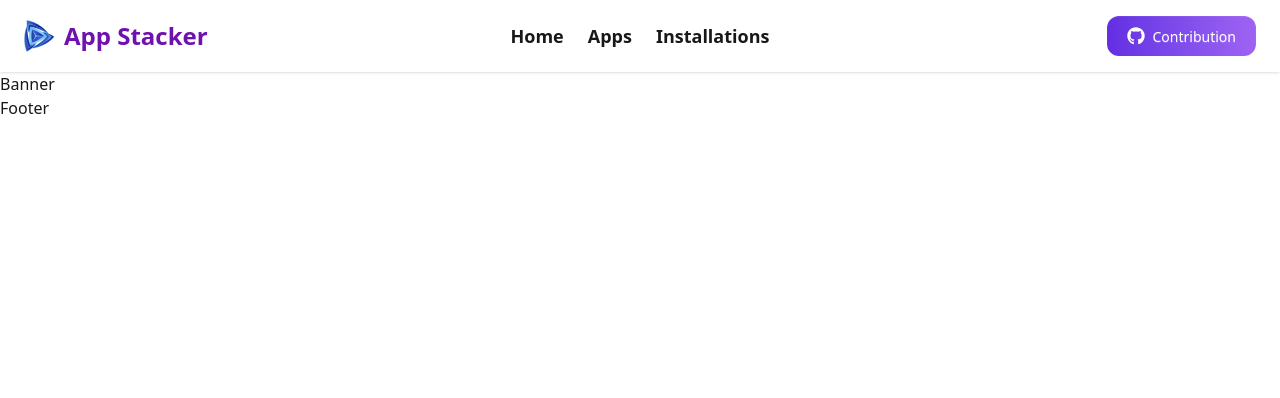
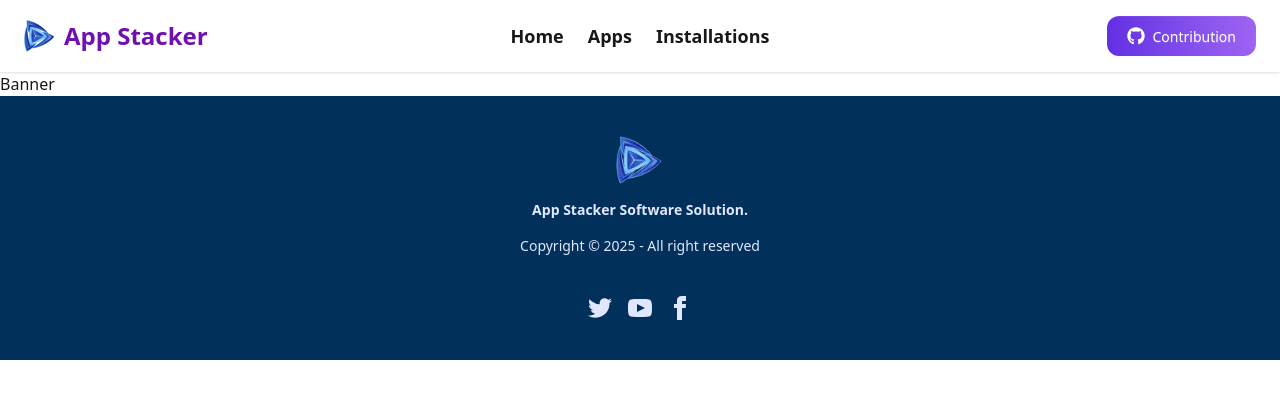
Before and after one commit to mehedihasanshohan/app-stacker-react, a React (Vite) app: page / in a window 1280 px wide. Shown: the top 398 px of the page. Built offline with nearby package versions, Linux system fonts and the light colour scheme.

Commit message:
added footer

```diff
--- a/src/components/Footer/Footer.jsx
+++ b/src/components/Footer/Footer.jsx
@@ -1,9 +1,54 @@
-import React from 'react'
+import icon from '/assets/logo.png'
 
 const Footer = () => {
   return (
-    <div>Footer</div>
-  )
-}
+   <footer className="footer footer-horizontal footer-center bg-[#01305A] text-primary-content p-10">
+  <aside>
+    <img src={icon} className='w-12 h-12' alt="" />
+    <p className="font-bold mt-2 mb-2">
+      App Stacker Software Solution.
+    </p>
+    <p>Copyright © {new Date().getFullYear()} - All right reserved</p>
+  </aside>
+  <nav>
+    <div className="grid grid-flow-col gap-4">
+      <a>
+        <svg
+          xmlns="http://www.w3.org/2000/svg"
+          width="24"
+          height="24"
+          viewBox="0 0 24 24"
+          className="fill-current">
+          <path
+            d="M24 4.557c-.883.392-1.832.656-2.828.775 1.017-.609 1.798-1.574 2.165-2.724-.951.564-2.005.974-3.127 1.195-.897-.957-2.178-1.555-3.594-1.555-3.179 0-5.515 2.966-4.797 6.045-4.091-.205-7.719-2.165-10.148-5.144-1.29 2.213-.669 5.108 1.523 6.574-.806-.026-1.566-.247-2.229-.616-.054 2.281 1.581 4.415 3.949 4.89-.693.188-1.452.232-2.224.084.626 1.956 2.444 3.379 4.6 3.419-2.07 1.623-4.678 2.348-7.29 2.04 2.179 1.397 4.768 2.212 7.548 2.212 9.142 0 14.307-7.721 13.995-14.646.962-.695 1.797-1.562 2.457-2.549z"></path>
+        </svg>
+      </a>
+      <a>
+        <svg
+          xmlns="http://www.w3.org/2000/svg"
+          width="24"
+          height="24"
+          viewBox="0 0 24 24"
+          className="fill-current">
+          <path
+            d="M19.615 3.184c-3.604-.246-11.631-.245-15.23 0-3.897.266-4.356 2.62-4.385 8.816.029 6.185.484 8.549 4.385 8.816 3.6.245 11.626.246 15.23 0 3.897-.266 4.356-2.62 4.385-8.816-.029-6.185-.484-8.549-4.385-8.816zm-10.615 12.816v-8l8 3.993-8 4.007z"></path>
+        </svg>
+      </a>
+      <a>
+        <svg
+          xmlns="http://www.w3.org/2000/svg"
+          width="24"
+          height="24"
+          viewBox="0 0 24 24"
+          className="fill-current">
+          <path
+            d="M9 8h-3v4h3v12h5v-12h3.642l.358-4h-4v-1.667c0-.955.192-1.333 1.115-1.333h2.885v-5h-3.808c-3.596 0-5.192 1.583-5.192 4.615v3.385z"></path>
+        </svg>
+      </a>
+    </div>
+  </nav>
+</footer>
+  );
+};
 
-export default Footer
+export default Footer;
```
